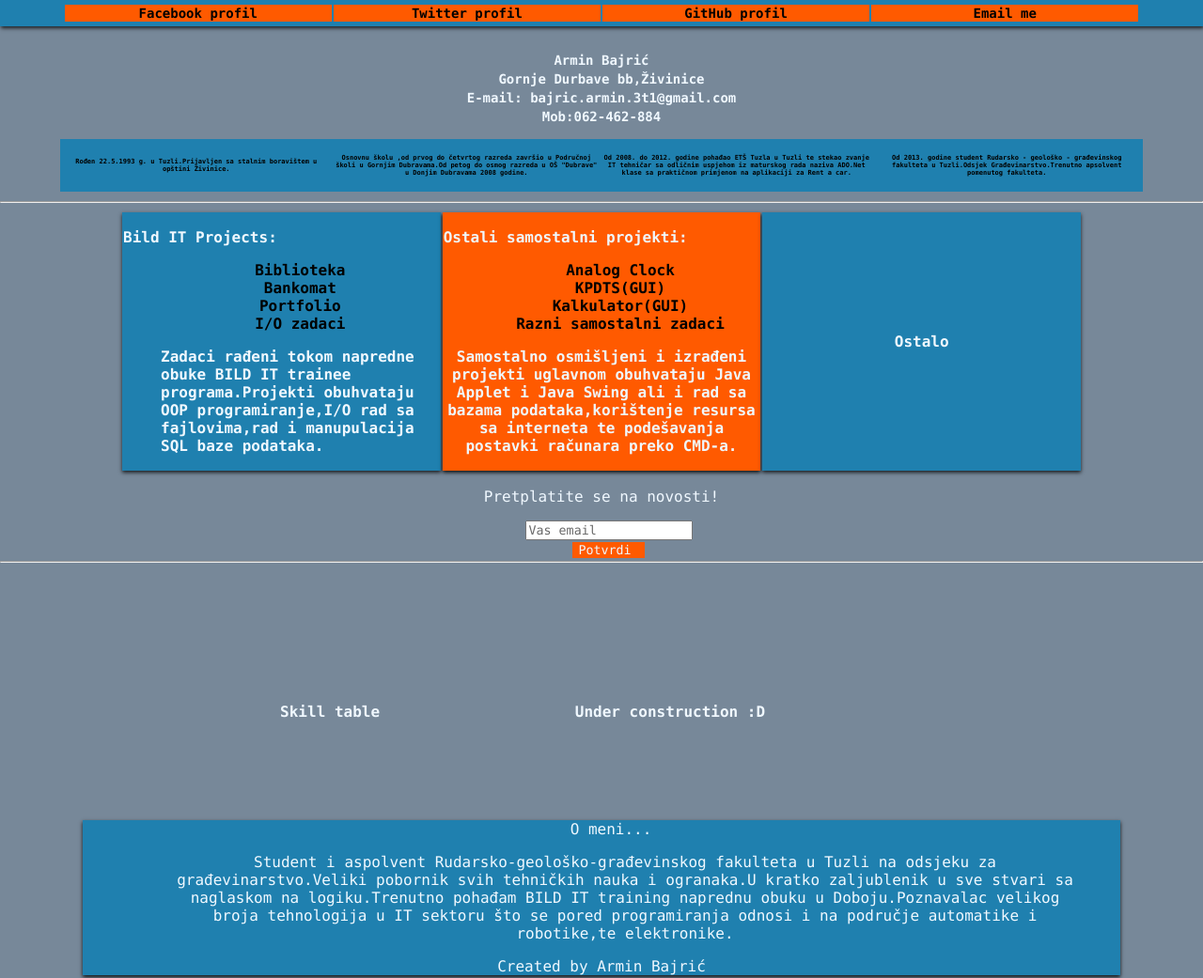
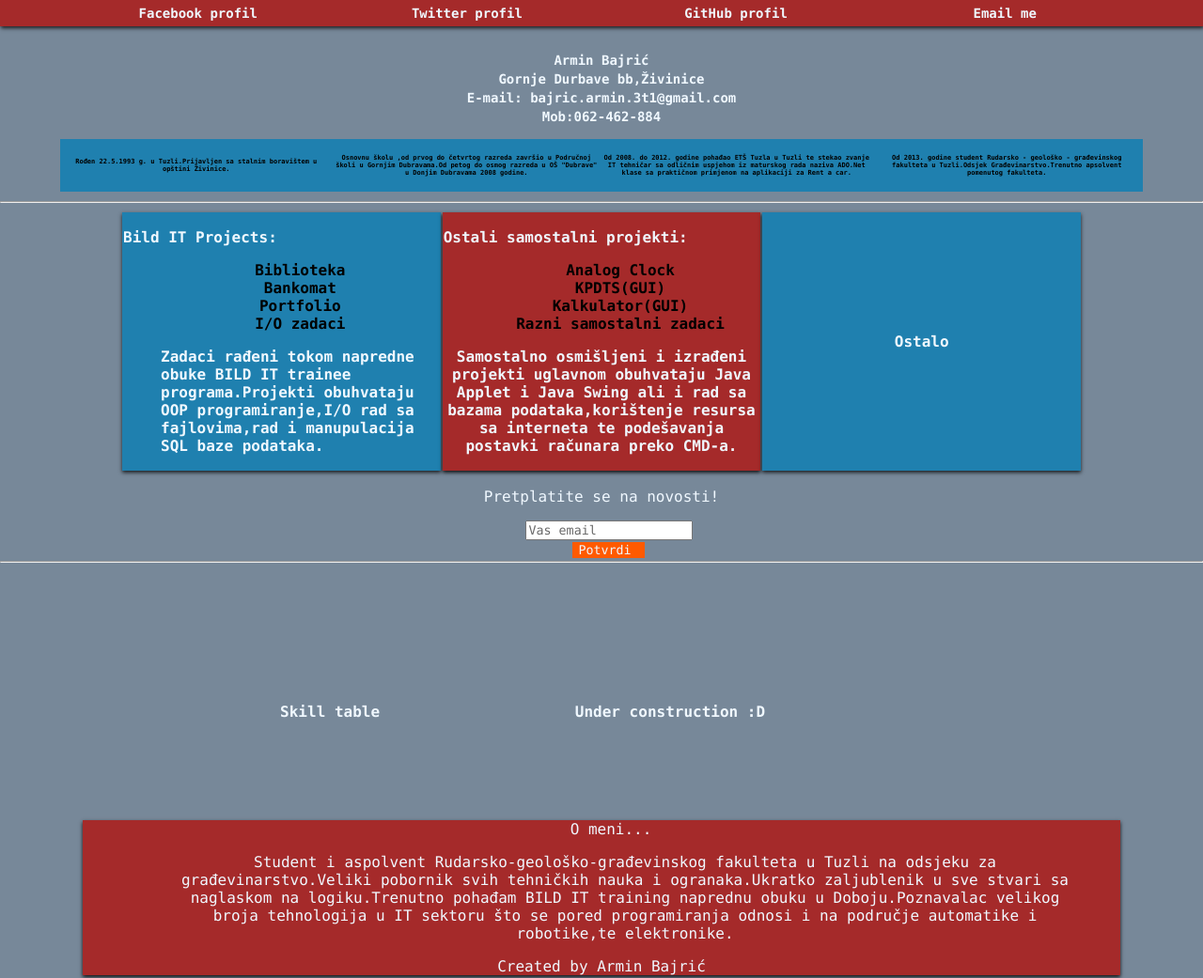
Before and after one commit to arminbajric/Node.js-portfolio, a plain HTML site: page index.html in a window 1280 px wide. Shown: the top 1041 px of the page at 94% size. Drawn offline with Linux system fonts and the light colour scheme.

Commit message:
Portfolio

```diff
--- a/index.html
+++ b/index.html
@@ -16,14 +16,14 @@
 
 	<center>
 	<table width="80%" border="0"  cellpadding="1" class="meni1" >
-	<tr  bgcolor="#1F80AF" width="100%"   >
+	<tr  bgcolor="brown" width="100%"   >
 	<th >
 		<table width="90%" align="center"  >
 			<tr class="meni" width="90%" align="center">
-				<th width="22.5%" div id="navi" onClick="otvoriLink('https://www.facebook.com/armin.bajric.353');" onMouseOver="promjeniBoju(this.id,'khaki');" onMouseOut="vratiBoju(this.id,'#ff5a00');"  ><a class="link" href="https://www.facebook.com/armin.bajric.353" id="link1">Facebook profil</a></th>
-				<th   width="22.5%" div id="navi1" onClick="otvoriLink('https://twitter.com/BajricArmin')" onMouseOver="promjeniBoju(this.id,'khaki');" onMouseOut="vratiBoju(this.id,'#ff5a00');" ><a class="link" href="https://twitter.com/BajricArmin" id="link2">Twitter profil   </a></th>
-				<th width="22.5%" div id="navi2" onClick="otvoriLink('https://github.com/arminbajric')" onMouseOver="promjeniBoju(this.id,'khaki');" onMouseOut="vratiBoju(this.id,'#ff5a00');" ><a class="link" href="https://github.com/arminbajric" id="link3">GitHub profil</a></th>
-				<th width="22.5%" div id="navi3" onMouseOver="promjeniBoju(this.id,'khaki');" onMouseOut="vratiBoju(this.id,'#ff5a00');" ><a class="link" href="mailto:bajric.armin.3t1@gmail.com" id="link4">Email me</a></th>
+				<th width="22.5%" div id="navi" onClick="otvoriLink('https://www.facebook.com/armin.bajric.353');" onMouseOver="promjeniBoju(this.id,'brown');" onMouseOut="vratiBoju(this.id,'brown');"  ><a class="link" href="https://www.facebook.com/armin.bajric.353" id="link1">Facebook profil</a></th>
+				<th   width="22.5%" div id="navi1" onClick="otvoriLink('https://twitter.com/BajricArmin')" onMouseOver="promjeniBoju(this.id,'brown');" onMouseOut="vratiBoju(this.id,'brown');" ><a class="link" href="https://twitter.com/BajricArmin" id="link2">Twitter profil   </a></th>
+				<th width="22.5%" div id="navi2" onClick="otvoriLink('https://github.com/arminbajric')" onMouseOver="promjeniBoju(this.id,'brown');" onMouseOut="vratiBoju(this.id,'brown');" ><a class="link" href="https://github.com/arminbajric" id="link3">GitHub profil</a></th>
+				<th width="22.5%" div id="navi3" onMouseOver="promjeniBoju(this.id,'brown');" onMouseOut="vratiBoju(this.id,'brown');" ><a class="link" href="mailto:bajric.armin.3t1@gmail.com" id="link4">Email me</a></th>
 			</tr>
 
 
@@ -115,8 +115,8 @@
 	</div>
 	<center>
 	<div id="about">
-		<p float="left" style="padding-left: 20px">O meni... </p>
-		<p float="left" style="padding-left: 50px">Student i aspolvent Rudarsko-geološko-građevinskog fakulteta u Tuzli na odsjeku za građevinarstvo.Veliki pobornik svih tehničkih nauka i ogranaka.U kratko zaljublenik u sve stvari sa naglaskom na logiku.Trenutno pohađam BILD IT training naprednu obuku u Doboju.Poznavalac velikog broja tehnologija u IT sektoru što se pored programiranja odnosi i na područje automatike i robotike,te elektronike. </p>
+		<p  style="padding-left: 20px">O meni... </p>
+		<p  style="padding-left: 50px">Student i aspolvent Rudarsko-geološko-građevinskog fakulteta u Tuzli na odsjeku za građevinarstvo.Veliki pobornik svih tehničkih nauka i ogranaka.Ukratko zaljublenik u sve stvari sa naglaskom na logiku.Trenutno pohađam BILD IT training naprednu obuku u Doboju.Poznavalac velikog broja tehnologija u IT sektoru što se pored programiranja odnosi i na područje automatike i robotike,te elektronike. </p>
 		<p align="center">Created by Armin Bajrić</p>
 	</div>
 	</center>
--- a/portfolio.css
+++ b/portfolio.css
@@ -10,14 +10,14 @@
 		{
 
 
-			background-color:#ff5a00;
+			background-color:brown;
 			width:25%;
 
 		}
 		#navi1
 		{
 
-			background-color:#ff5a00;
+			background-color:brown;
 			width:25%;
 
 
@@ -25,6 +25,7 @@
 		#navi1:hover
 		{
 			transform: scale(1.1);
+
 		}
 		#navi2:hover
 		{
@@ -41,7 +42,7 @@
 		#navi2
 		{
 
-			background-color:#ff5a00;
+			background-color:brown;
 			width:25%;
 
 
@@ -50,7 +51,7 @@
 		#navi3
 		{
 
-			background-color:#ff5a00;
+			background-color:brown;
 			width:25%;
 
 		}
@@ -59,7 +60,7 @@
 			text-decoration: none;
 			font-family:Consolas, "Andale Mono", "Lucida Console", "Lucida Sans Typewriter", Monaco, "Courier New", "monospace";
 
-			color:black;
+			color:aliceblue;
 		}
 		.linkB
 		{
@@ -90,7 +91,7 @@
 
 			width:25%;
 			align-self: center;
-
+			background-color: brown;
 		}
 		body
 		{
@@ -116,7 +117,7 @@
 		box-shadow: 1px 2px 4px rgba(0, 0, 0, .8);
 			margin-top: 0px;
 			margin-bottom: 10px;
-			background-color: #1F80AF;
+			background-color: brown;
 			font-size: 14px;
 			position: fixed;
 			width: 100%;
@@ -143,7 +144,7 @@
 		.projectsOrange
 		{
 			box-shadow: 0px 2px 4px rgba(0, 0, 0, .9);
-			background-color:#ff5a00;
+			background-color:brown;
 			align-self: left;
 			width: 33%;
 			height: 200px;
@@ -191,7 +192,7 @@
 			padding-right: 40px;
 		font-family: Consolas, "Andale Mono", "Lucida Console", "Lucida Sans Typewriter", Monaco, "Courier New", "monospace";
 			color: aliceblue;
-			background-color:#1F80AF;
+			background-color:brown;
 			box-shadow: 0px 2px 4px rgba(0, 0, 0, .9);
 		}
 		#pretplata
```
